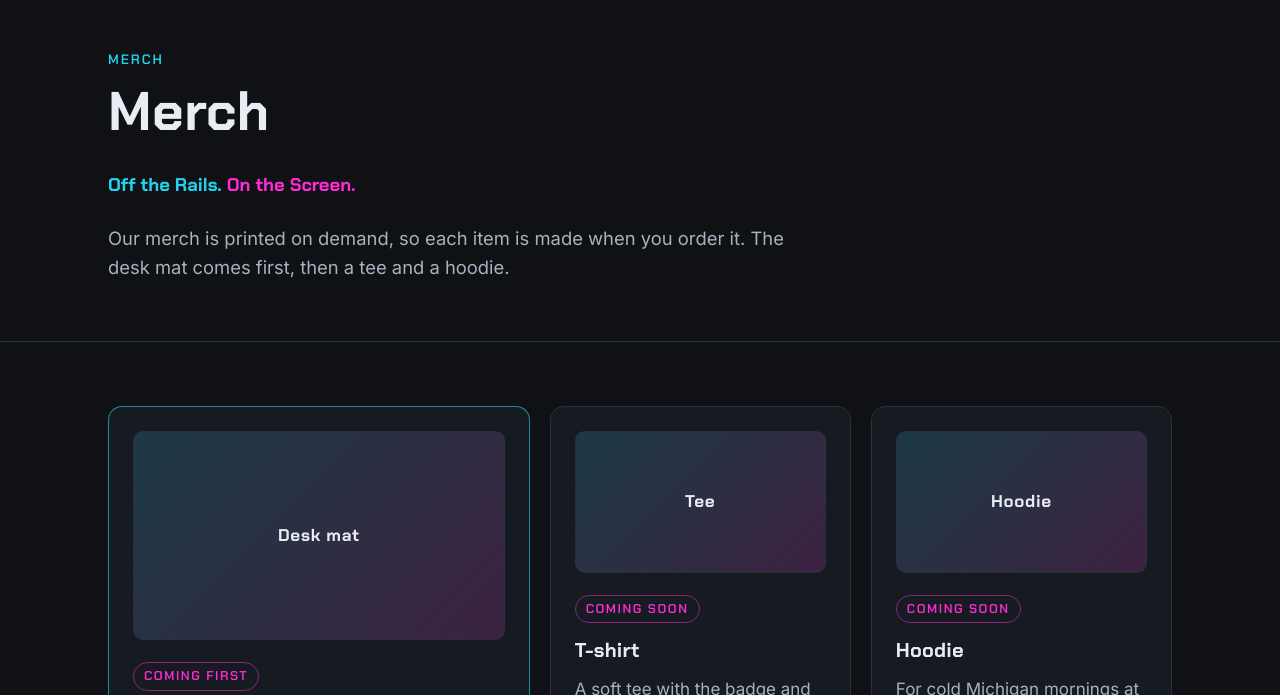
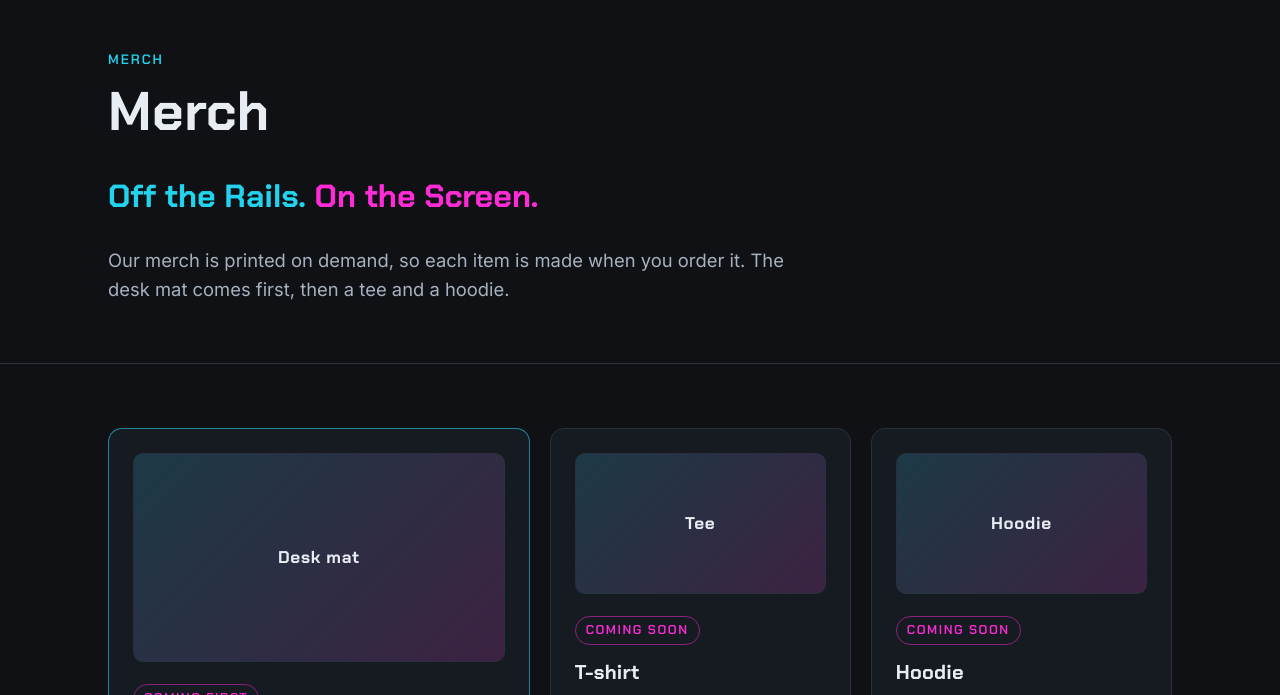
Before and after one commit to SeanMcCarron85/railcityai-site, a plain HTML site: page merch/index.html in a window 1280 px wide. Shown: the part 73-768 px from the top of the page. Drawn offline with Linux system fonts and the light colour scheme.

Commit message:
Fix slogan size on inner pages and footer alignment
Co-Authored-By: Claude Opus 5.5 <noreply@anthropic.com>
Claude-Session: https://claude.ai/code/session_01KmMi1Micnbn7C9EHHLoBkn

```diff
--- a/assets/site.css
+++ b/assets/site.css
@@ -218,7 +218,7 @@ main { display: block; }
 }
 .merch-card.featured { border-color: rgba(34, 211, 238, 0.6); }
 @media (min-width: 960px) { .merch-grid { grid-template-columns: 1.4fr 1fr 1fr; } }
-.slogan, .section-head .slogan {
+.slogan, .section-head .slogan, .page-hero .slogan {
   font-family: var(--font-head); font-weight: 700; font-size: clamp(1.4rem, 3.4vw, 2rem);
   color: var(--text); margin: 0 0 24px;
 }
@@ -265,3 +265,4 @@ main { display: block; }
 .legal-list { gap: 6px 20px; }
 .legal-list a { color: var(--muted); }
 .legal-list a:hover { color: var(--cyan); }
+.footer-bottom p { margin: 0; }
```
